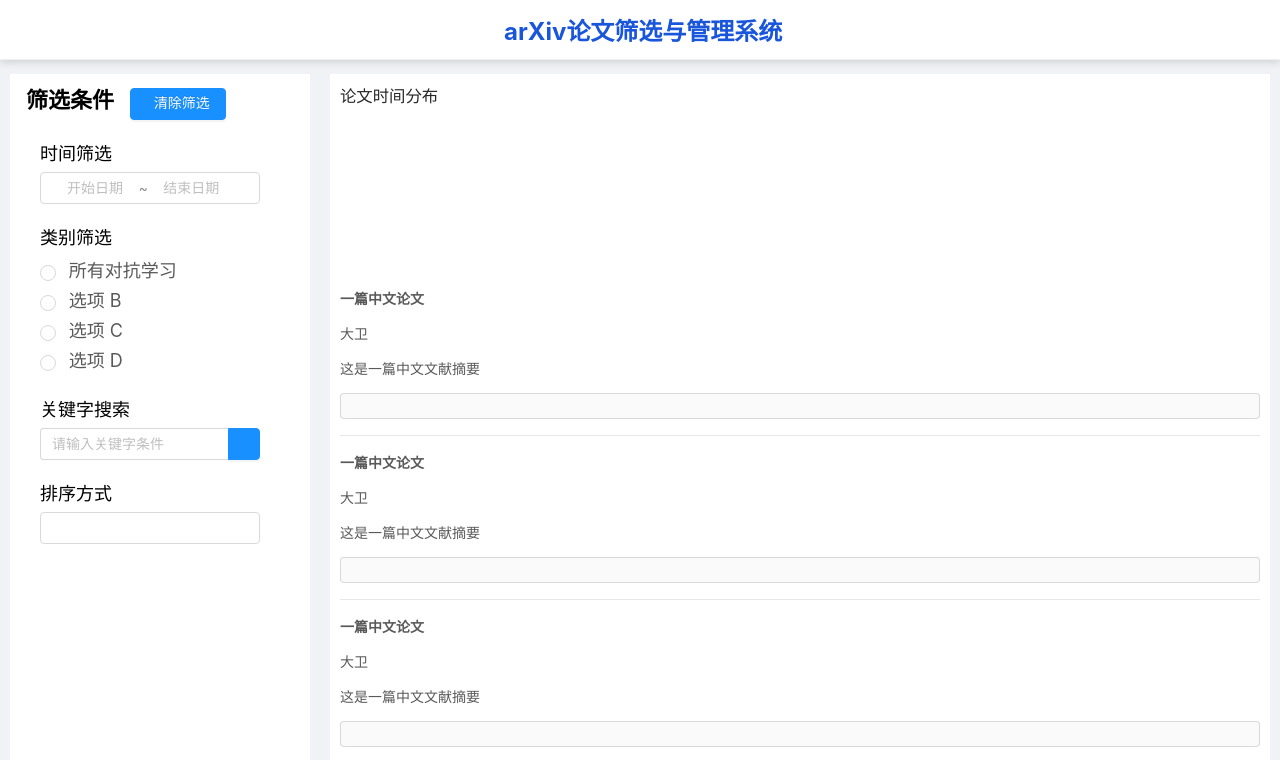
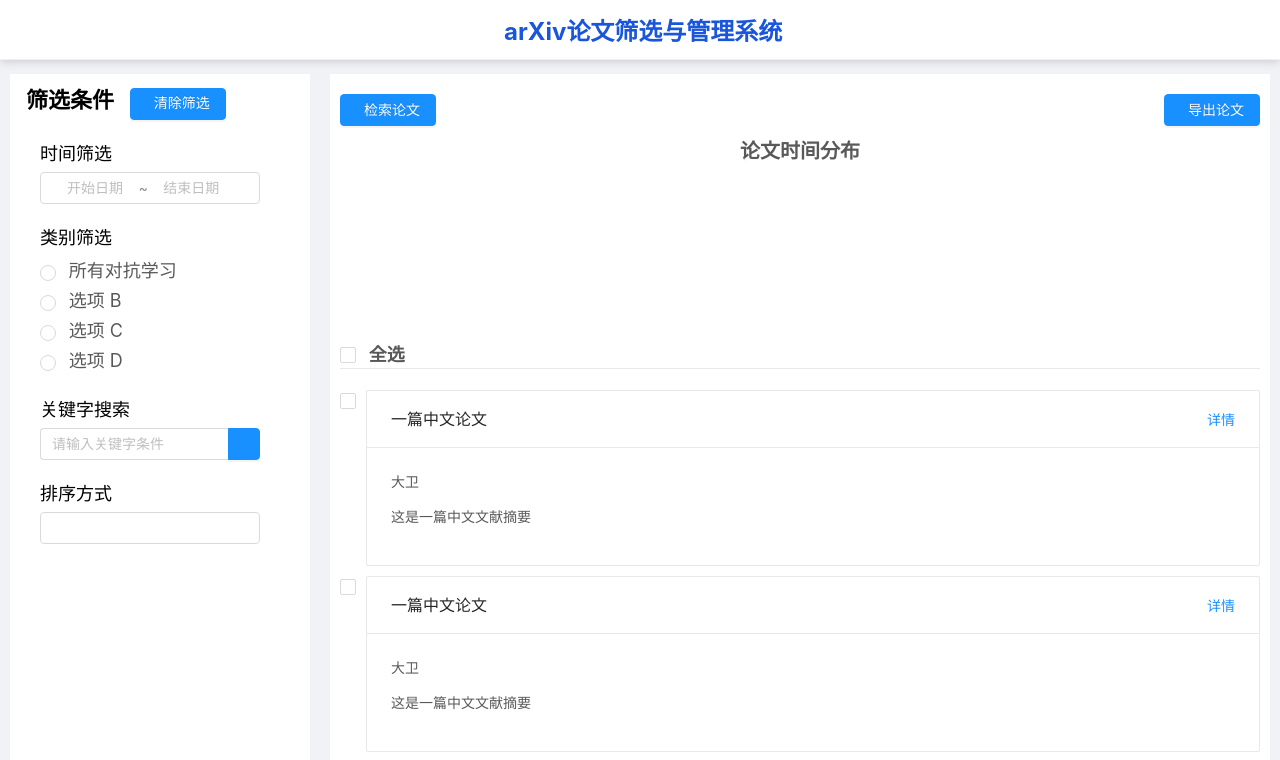
Before and after one commit to comegoing/article_sys_front, a Vue app: page / in a window 1280 px wide. Shown: the top 760 px of the page. Built offline with nearby package versions, Linux system fonts and the light colour scheme.

Commit message:
2025-10-13-1-页面继续搭建

```diff
--- a/src/components/MainPage.vue
+++ b/src/components/MainPage.vue
@@ -8,8 +8,8 @@
       <a-layout-sider class="left-side" :width="300">
         <div class="select">
           <a-icon type="edit" theme="twoTone" /> 筛选条件
-          <a-button class="clear" type="primary" @click="clear">
-            <a-icon type="delete" theme="filled" />清除筛选
+          <a-button class="clear" type="primary" icon="delete" @click="clear">
+            清除筛选
           </a-button>
         </div>
 
@@ -60,41 +60,62 @@
         </a-row>
       </a-layout-sider>
       <a-layout-content class="content">
+        <!-- 顶部搜索栏与导出框 -->
+        <div class="top-content">
+          <a-button type="primary" icon="search" theme="filled">
+            检索论文
+          </a-button>
+          <a-button type="primary" icon="download" theme="filled">
+            导出论文
+          </a-button>
+        </div>
         <!-- 论文时间分布图表 -->
-        <div class="bg-white rounded-lg shadow-sm p-4 mb-6">
-          <h3 class="font-medium mb-3">论文时间分布</h3>
-          <div class="h-48">
-            <canvas id="papersChart"></canvas>
+        <div v-if="this.papers.length > 0">
+          <p style="font-weight: bold; font-size: 20px; text-align: center">
+            论文时间分布
+          </p>
+          <div>
+            <canvas></canvas>
           </div>
         </div>
 
-        <a-list
-          item-layout="vertical"
-          size="large"
-          :pagination="pagination"
-          :data-source="listData"
-        >
-          <a-list-item slot="renderItem" key="item.titleZH" slot-scope="item">
-            <div class="content-section">
-              <p>
-                <strong>{{ item.titleZH }}</strong>
-              </p>
-              <p>{{ item.author }}</p>
-              <p>{{ item.abstractZH }}</p>
+        <div>
+          <div :style="{ borderBottom: '1px solid #E9E9E9' }">
+            <a-checkbox
+              @change="selectAll"
+              style="font-weight: bold; font-size: 18px"
+            >
+              全选
+            </a-checkbox>
+          </div>
+          <br />
+          <a-row
+            class="card-row"
+            v-for="(item, index) in papers"
+            :key="index"
+            :value="item.url"
+          >
+            <div style="display: flex">
+              <a-checkbox
+                style="margin-right: 10px"
+                v-model="item.detailChecked"
+                @change="selectOne(item, index)"
+              >
+              </a-checkbox>
+              <a-card
+                :title="item.titleZH"
+                style="width: 100%"
+                :hoverable="true"
+              >
+                <a slot="extra" @click="showDetails(item, index)">详情</a>
+                <p>{{ item.author }}</p>
+                <p>{{ item.abstractZH }}</p>
+                <p v-if="item.detailVisable">{{ item.titleEN }}</p>
+                <p v-if="item.detailVisable">{{ item.abstractEN }}</p>
+              </a-card>
             </div>
-            <a-collapse>
-              <a-collapse-panel :key="item.titleZH" :show-arrow="false">
-                <!-- 展开后的详细内容 -->
-                <div class="content-section">
-                  <p>
-                    <strong>{{ item.titleEN }}</strong>
-                  </p>
-                  <p>{{ item.abstractEN }}</p>
-                </div>
-              </a-collapse-panel>
-            </a-collapse>
-          </a-list-item>
-        </a-list>
+          </a-row>
+        </div>
       </a-layout-content>
     </a-layout>
     <a-layout-footer class="footer">
@@ -104,15 +125,17 @@
 </template>
 
 <script>
-const listData = [];
-for (let i = 0; i < 23; i++) {
-  listData.push({
+const papers = [];
+for (let i = 0; i < 13; i++) {
+  papers.push({
     url: "https://www.antdv.com/",
     titleZH: "一篇中文论文",
     author: "大卫",
     abstractZH: "这是一篇中文文献摘要",
     titleEN: "an English article",
     abstractEN: "this is a Chinese article abstract",
+    detailVisable: false,
+    detailChecked: false,
   });
 }
 import locale from "ant-design-vue/es/date-picker/locale/zh_CN";
@@ -138,7 +161,7 @@
       collapsed: false,
       locale,
       value: "1",
-      listData,
+      papers,
       pagination: {
         onChange: (page) => {
           console.log(page);
@@ -168,6 +191,20 @@
       this.datesList = [];
       this.keyWord = "";
       this.articleType = null;
+    },
+    // 卡片展示更多内容
+    showDetails(item, index) {
+      papers[index].detailVisable = !papers[index].detailVisable;
+    },
+    // 选择所有卡片
+    selectAll(e) {
+      console.log(e);
+      papers.map((item) => {
+        item.detailChecked = e.target.checked;
+      });
+    },
+    selectOne(item, index) {
+      console.log(item, index);
     },
   },
   created() {
@@ -248,4 +285,13 @@
 .clear {
   margin-left: 10px;
 }
+.card-row {
+  margin-bottom: 10px;
+}
+.top-content {
+  display: flex;
+  justify-content: space-between;
+  align-items: center;
+  padding: 10px 0;
+}
 </style>
```
